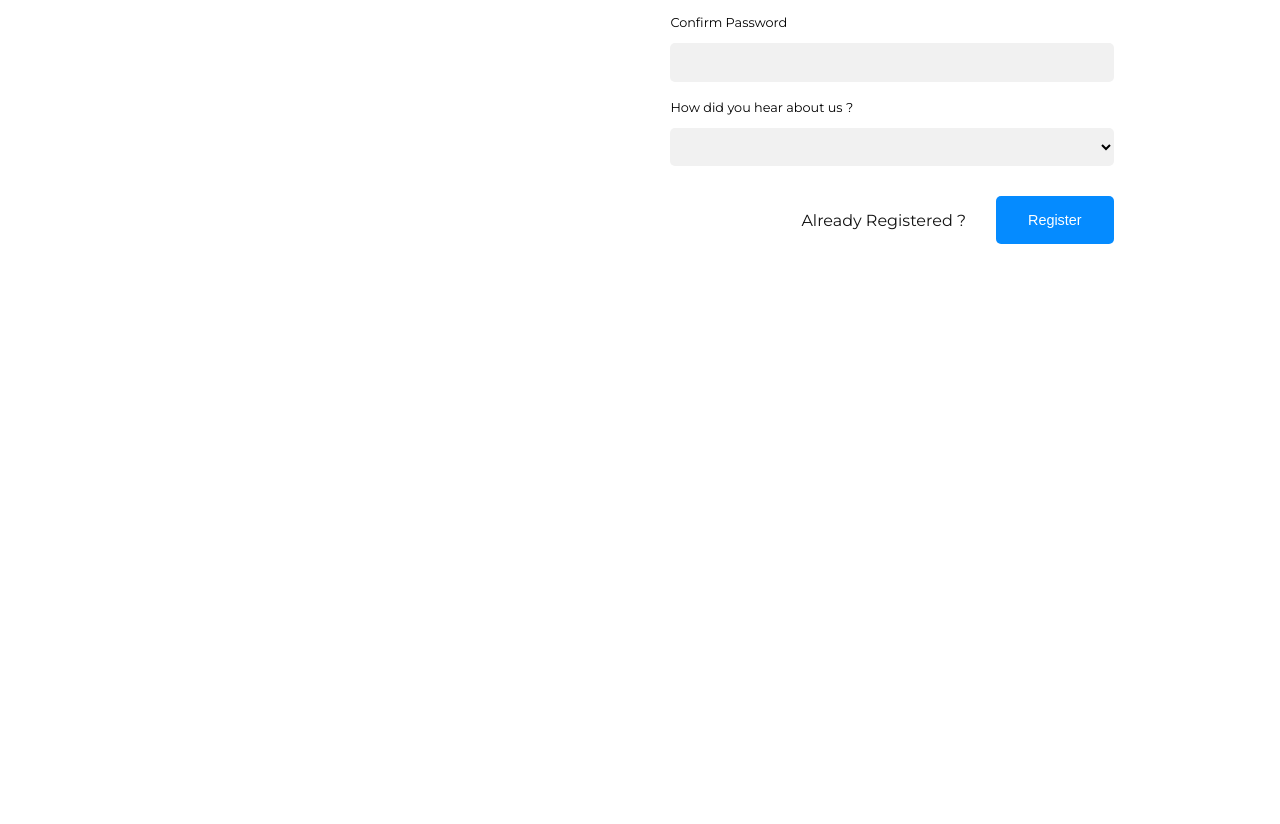
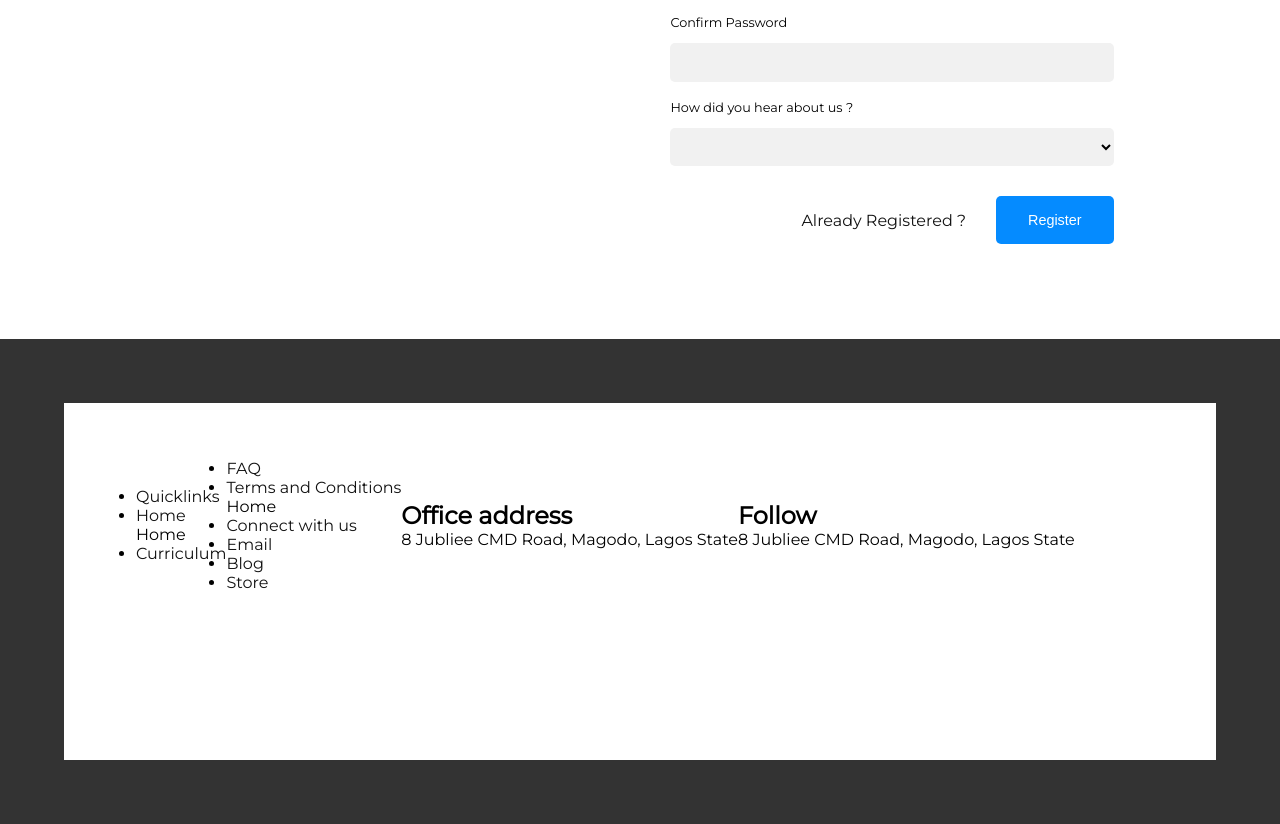
Before and after one commit to AyoFayomi/zuri-homepage, a plain HTML site: page index.html in a window 1280 px wide. Shown: the part 2711-3535 px from the top of the page. Before the commit the page ends 3050 px from the top, so only its background shows below. Drawn offline with Linux system fonts and the light colour scheme.

Commit message:
Added footer section

```diff
--- a/index.html
+++ b/index.html
@@ -296,5 +296,32 @@
 
         </div>
     </section>
+    <footer>
+        <section class="details">
+<div><img src="" alt=""></div>
+<ul>
+    <li><a href="#">Quicklinks</a></li>
+    <li><a href="#">Home</a>Home</li>
+    <li><a href="#">Curriculum</a></li>
+</ul>
+<ul>
+    <li><a href="#">FAQ</a></li>
+    <li><a href="#">Terms and Conditions</a>Home</li>
+    <li><a href="#">Connect with us</a></li>
+    <li><a href="#">Email</a></li>
+    <li><a href="#">Blog</a></li>
+    <li><a href="#">Store</a></li>
+</ul>
+<div class="address">
+    <h2>Office address</h2>
+    <p>8 Jubliee CMD Road, Magodo, Lagos State</p>
+</div>
+<div class="social-media">
+    <h2>Follow</h2>
+    <p>8 Jubliee CMD Road, Magodo, Lagos State</p>
+</div>
+        </section>
+        <section class="credit"></section>
+    </footer>
 </body>
 </html>
--- a/style.css
+++ b/style.css
@@ -530,3 +530,14 @@ button{
 
     }
 }
+
+/* End of Form Section */
+
+/* Beginning of Footer Section */
+
+footer{
+    padding:4rem;
+    margin:0 auto;
+    background:#333333;
+
+}
```
